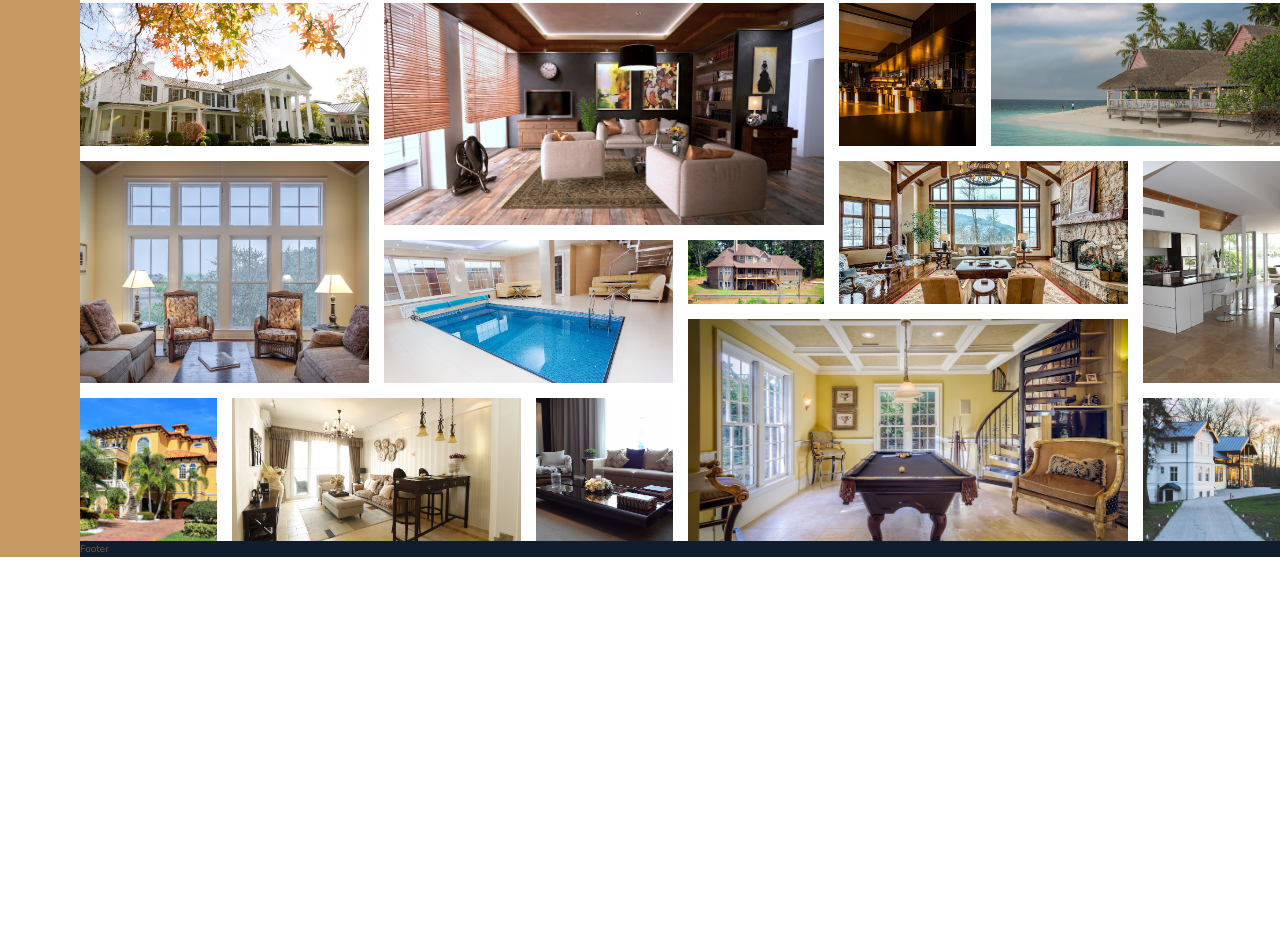
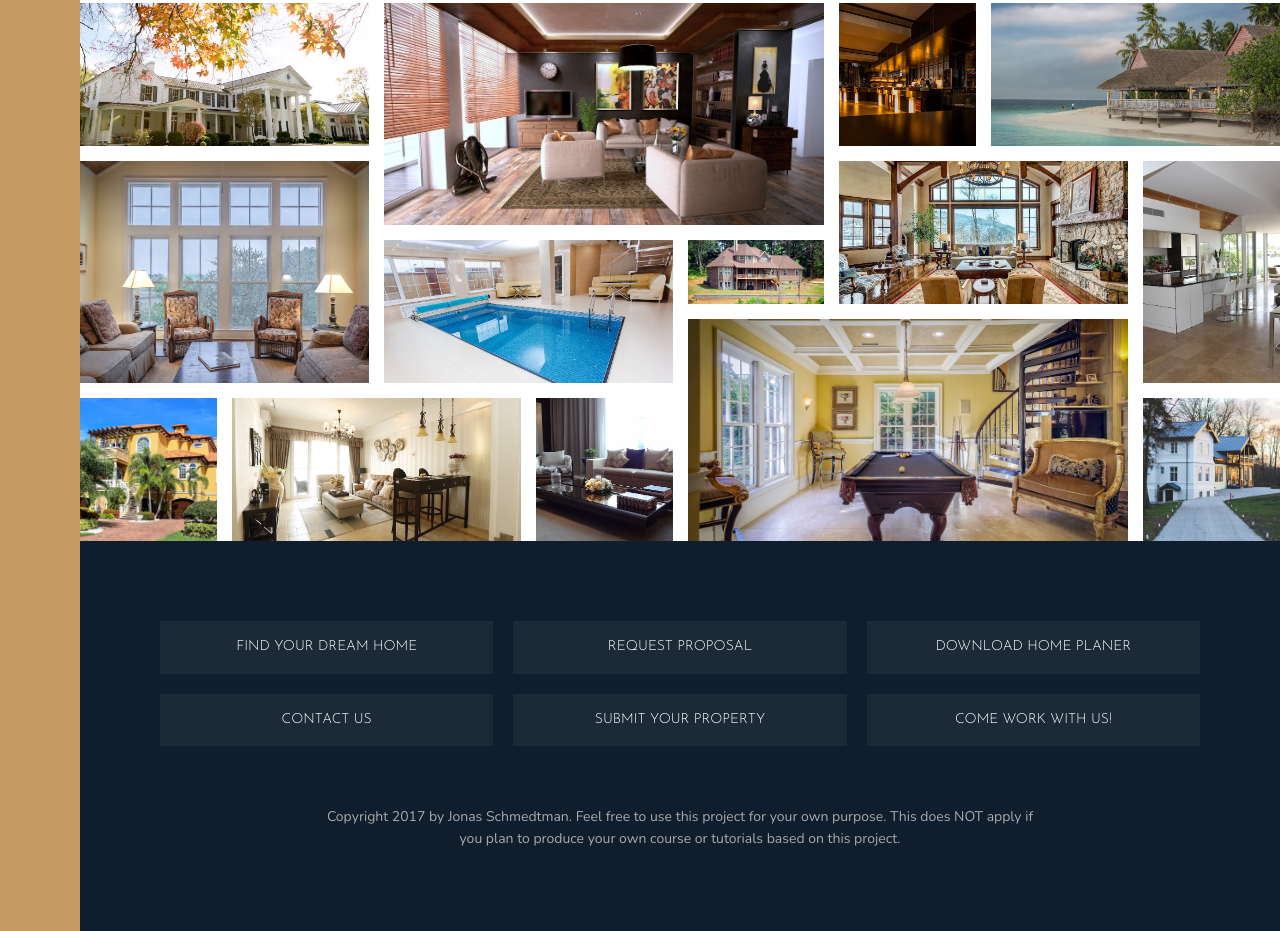
Before and after one commit to Altiuss/Nexter, a website: page index.html in a window 1280 px wide. Shown: the part 3097-4028 px from the top of the page. Before the commit the page ends 3654 px from the top, so only its background shows below. Drawn offline with nearby package versions, Linux system fonts and the light colour scheme.

Commit message:
Building the Footer

```diff
--- a/index.html
+++ b/index.html
@@ -333,7 +333,19 @@
                 class="gallery__img"></figure>
     </section>
 
-    <footer class="footer">Footer</footer>
+    <footer class="footer">
+
+        <ul class="nav">
+            <li class="nav__item"><a href="#" class="nav__link">Find your dream home</a></li>
+            <li class="nav__item"><a href="#" class="nav__link">Request proposal</a></li>
+            <li class="nav__item"><a href="#" class="nav__link">Download home planer</a></li>
+            <li class="nav__item"><a href="#" class="nav__link">Contact us</a></li>
+            <li class="nav__item"><a href="#" class="nav__link">Submit your property</a></li>
+            <li class="nav__item"><a href="#" class="nav__link">Come work with us!</a></li>
+        </ul>
+        <p class="copyright">Copyright 2017 by Jonas Schmedtman. Feel free to use this project for your own purpose.
+             This does NOT apply if you plan to produce your own course or tutorials based on this project.</p>
+    </footer>
 
 </body>
 
--- a/sass/_footer.scss
+++ b/sass/_footer.scss
@@ -1,4 +1,47 @@
 .footer {
     background-color: $color-secondary;
     grid-column: full-start / full-end ;
+    padding: 8rem;
 }
+.nav {
+    list-style: none;
+    display: grid;
+    grid-template-columns: repeat(auto-fit, minmax(25rem, 1fr));
+    grid-gap: 2rem;
+    align-items: center;
+
+    &__link:link,
+    &__link:visited {
+        font-size: 1.4rem;
+        color: #fff;
+        text-decoration: none;
+        font-family: $font-display;
+        text-transform: uppercase;
+        text-align: center;
+        padding: 1.5rem;
+        display: block;
+
+        background-color: rgba($color: #fff, $alpha: .05);
+
+    }
+
+    &__link:hover,
+    &__link:active  {
+        background-color: rgba($color: #fff, $alpha: .05);
+        transform: translateY(-3px);
+    }
+
+
+
+}
+
+.copyright {
+    font-size: 1.4rem;
+    color: $color-grey-light-2;
+    margin-top: 6rem;
+    margin-right: auto;
+    margin-left: auto;
+    text-align: center;
+    width: 70%;
+
+}
```
Also changed, not shown: css/style.css.
